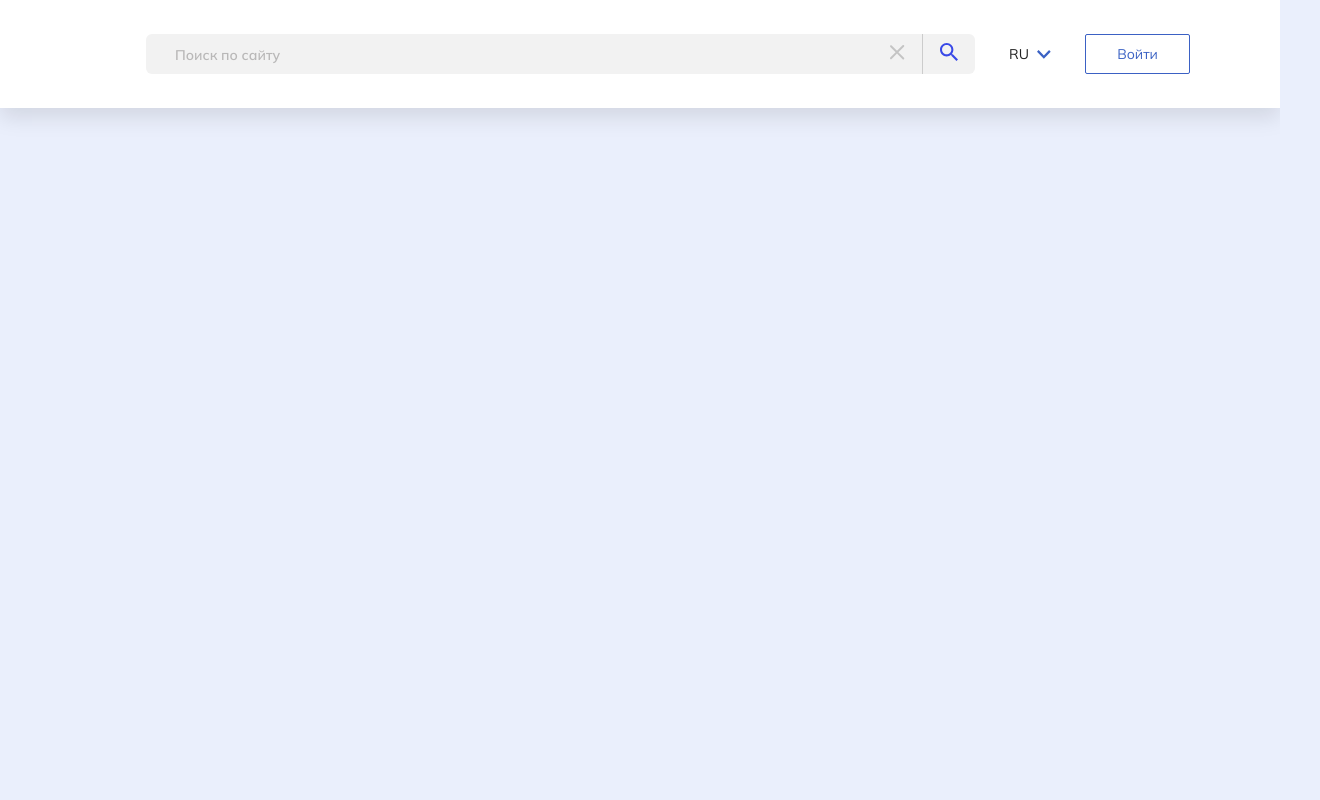
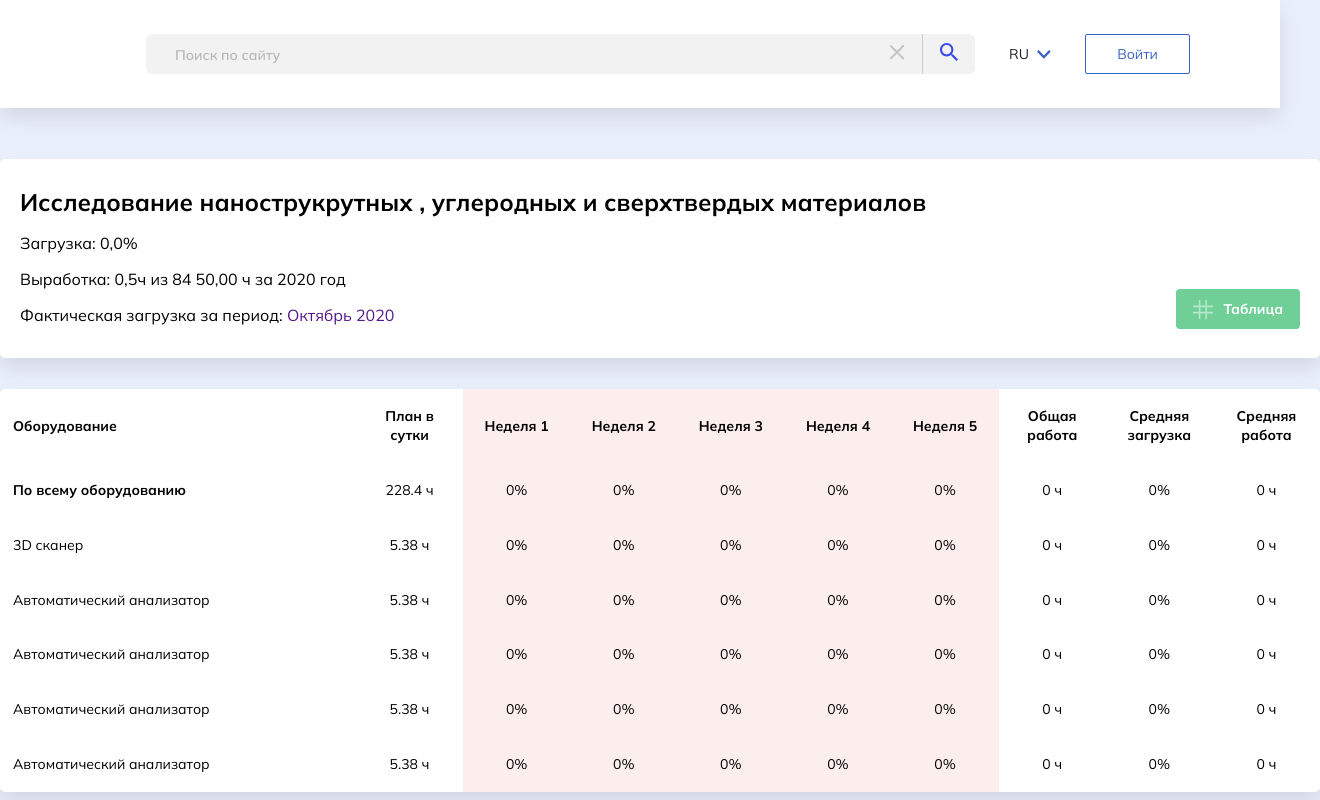
Before and after one commit to Gekolord/Marketplace, a plain HTML site: page table.html in a window 1280 px wide. Shown: the whole page, 1320 px wide, since content can reach past the window. Drawn offline with Linux system fonts and the light colour scheme.

Commit message:
make table, finish page

```diff
--- a/style/table-style.css
+++ b/style/table-style.css
@@ -1,5 +1,9 @@
 * {
     font-family: "Mulish", sans-serif;
+}
+
+a {
+    text-decoration: none;
 }
 
 body {
@@ -83,3 +87,93 @@ select {
     line-height: 14px;
     cursor: pointer;
 }
+
+.research-statistics {
+    width: 1320px;
+    height: 199px;
+    border-radius: 5px;
+    background-color: white;
+    margin: auto;
+    margin-top: 51px;
+    box-shadow: 0px 10px 20px 0px #0000001A;
+    box-sizing: border-box;
+    padding: 28px 20px;
+}
+
+.research-statistics > h2 {
+    margin: 0;
+}
+
+.research-statistics > p {
+    margin-bottom: 0;
+}
+
+.research-statistics__monthly {
+    display: flex;
+    justify-content: space-between;
+}
+
+.research-statistics__table-button {
+    width: 124px;
+    height: 40px;
+    border-radius: 3.98px;
+    background-color: #6FCF97;
+    font-size: 14px;
+    font-weight: 700;
+    line-height: 14px;
+    color: white;
+    display: flex;
+    align-items: center;
+    justify-content: space-evenly;
+    border: none;
+    cursor: pointer;
+}
+
+.table {
+    width: 1320px;
+    height: 403px;
+    border-radius: 5px;
+    background-color: #FFFFFF;
+    margin: auto;
+    margin-top: 31px;
+    box-shadow: 0px 10px 20px 0px #0000001A;
+    box-sizing: border-box;
+
+}
+table {
+    table-layout:fixed;
+    border-collapse: collapse;
+    width: 100%;
+    height: 100%;
+}
+
+th,td {
+    padding: 18px 13px;
+
+}
+
+th:first-child, td:first-child {
+    text-align: left;
+    width: 25%;
+}
+
+th:nth-child(n+3):nth-child(-n+7), td:nth-child(n+3):nth-child(-n+7) {
+    background-color: rgba(235, 87, 87, .1);
+}
+
+th {
+    font-size: 14px;
+    font-weight: 700;
+    line-height: 18.5px;
+    text-align: center;
+}
+
+td {
+
+    font-size: 14px;
+    font-weight: 400;
+    line-height: 18.5px;
+    text-align: center;
+
+
+}
--- a/table.html
+++ b/table.html
@@ -33,5 +33,109 @@
         </select>
         <button class="header__login-button">Войти</button>
     </header>
+
+    <div class="research-statistics">
+        <h2>
+            Исследование нанострукрутных , углеродных и сверхтвердых материалов
+        </h2>
+        <p>Загрузка: 0,0%</p>
+        <p>Выработка: 0,5ч из 84 50,00 ч за 2020 год </p>
+        <div class="research-statistics__monthly">
+            <p>Фактическая загрузка за период: <a href="">Октябрь 2020</a></p>
+            <button class="research-statistics__table-button">
+                <img src="images/cell.svg" alt="">
+                Таблица
+            </button>
+        </div>
+    </div>
+
+    <div class="table">
+        <table>
+            <tr>
+                <th>Оборудование</th>
+                <th>План в сутки</th>
+                <th>Неделя 1</th>
+                <th>Неделя 2</th>
+                <th>Неделя 3</th>
+                <th>Неделя 4</th>
+                <th>Неделя 5</th>
+                <th>Общая работа</th>
+                <th>Средняя загрузка</th>
+                <th>Средняя работа</th>
+            </tr>
+            <tr>
+                <th>По всему оборудованию</th>
+                <td>228.4 ч</td>
+                <td>0%</td>
+                <td>0%</td>
+                <td>0%</td>
+                <td>0%</td>
+                <td>0%</td>
+                <td>0 ч</td>
+                <td>0%</td>
+                <td>0 ч</td>
+            </tr>
+            <tr>
+                <td>3D сканер </td>
+                <td>5.38 ч</td>
+                <td>0%</td>
+                <td>0%</td>
+                <td>0%</td>
+                <td>0%</td>
+                <td>0%</td>
+                <td>0 ч</td>
+                <td>0%</td>
+                <td>0 ч</td>
+            </tr>
+            <tr>
+                <td>Автоматический анализатор</td>
+                <td>5.38 ч</td>
+                <td>0%</td>
+                <td>0%</td>
+                <td>0%</td>
+                <td>0%</td>
+                <td>0%</td>
+                <td>0 ч</td>
+                <td>0%</td>
+                <td>0 ч</td>
+            </tr>
+            <tr>
+                <td>Автоматический анализатор</td>
+                <td>5.38 ч</td>
+                <td>0%</td>
+                <td>0%</td>
+                <td>0%</td>
+                <td>0%</td>
+                <td>0%</td>
+                <td>0 ч</td>
+                <td>0%</td>
+                <td>0 ч</td>
+            </tr>
+            <tr>
+                <td>Автоматический анализатор</td>
+                <td>5.38 ч</td>
+                <td>0%</td>
+                <td>0%</td>
+                <td>0%</td>
+                <td>0%</td>
+                <td>0%</td>
+                <td>0 ч</td>
+                <td>0%</td>
+                <td>0 ч</td>
+            </tr>
+            <tr>
+                <td>Автоматический анализатор</td>
+                <td>5.38 ч</td>
+                <td>0%</td>
+                <td>0%</td>
+                <td>0%</td>
+                <td>0%</td>
+                <td>0%</td>
+                <td>0 ч</td>
+                <td>0%</td>
+                <td>0 ч</td>
+            </tr>
+        </table>
+    </div>
 </body>
 </html>
```
Also changed, not shown: images/cell.svg (added).
